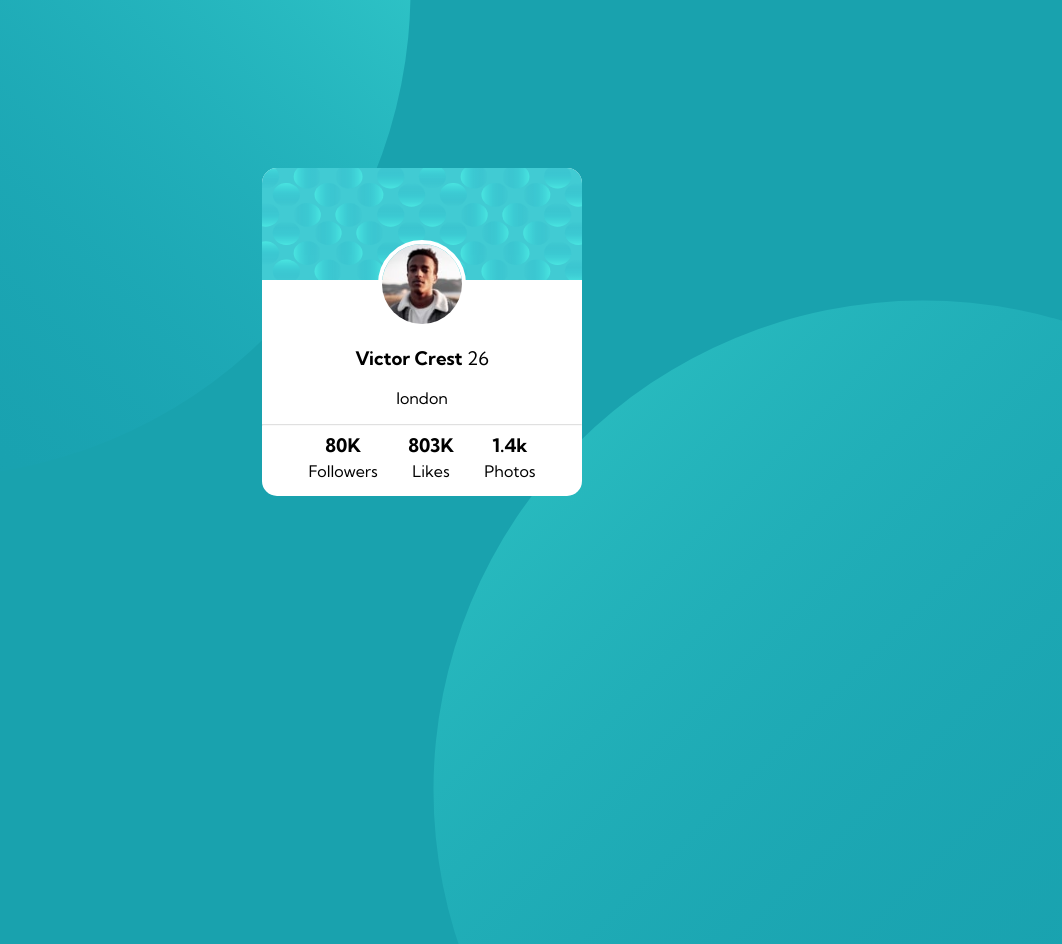
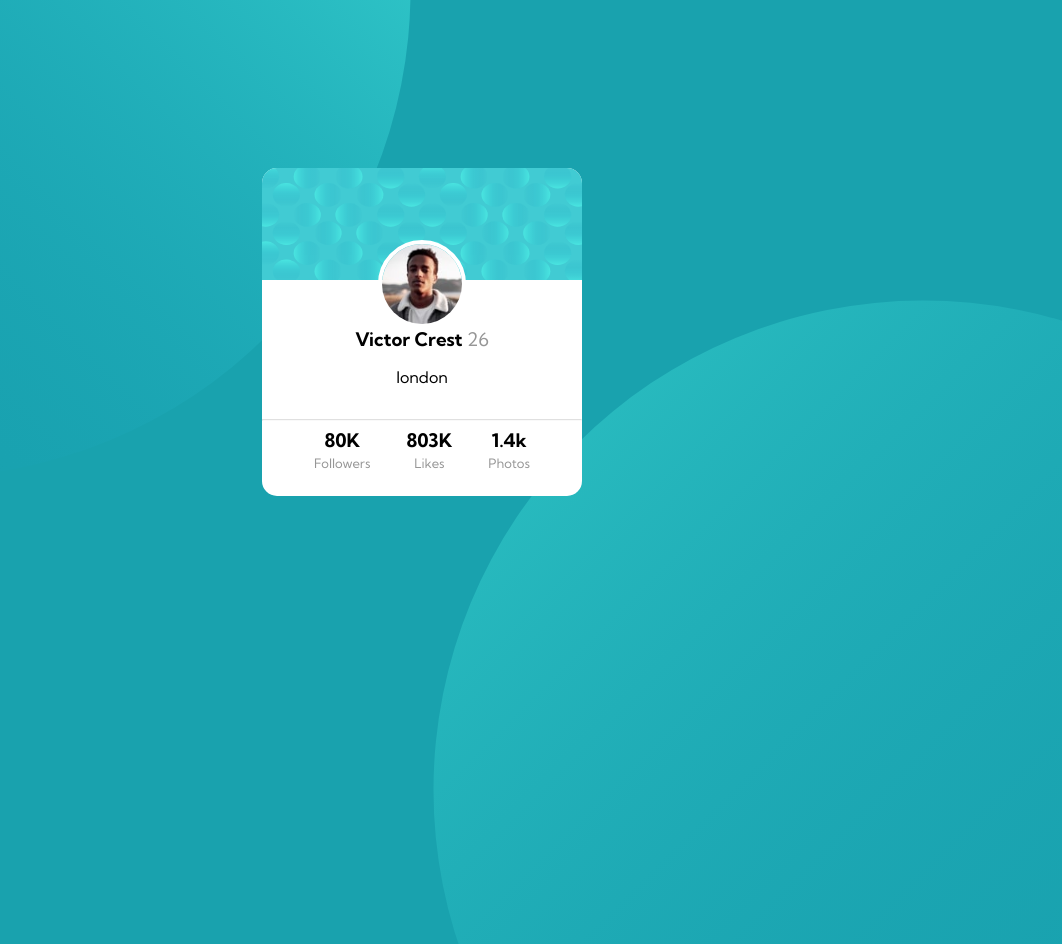
Before and after one commit to PhisherFTW/Profile-card-component-main1, a plain HTML site: page index.html in a window 1280 px wide. Shown: the top 944 px of the page, without its empty margins (218-1280 px from the left). Drawn offline with Linux system fonts and the light colour scheme.

Commit message:
updated styles

```diff
--- a/styles.css
+++ b/styles.css
@@ -49,6 +49,13 @@ hr {
 .profile-info h3 span {
     text-decoration: none;
     font-weight: 100;
+    color: hsl(0, 0%, 59%);
+}
+.profile-info h3 {
+    margin: 0;
+}
+.profile-info p {
+    margin: 1rem 0 2rem 0;
 }
 .stats {
     display: flex;
@@ -61,6 +68,8 @@ hr {
 }
 .stats p {
     margin: 0.2rem;
+    color: hsl(0, 0%, 59%);
+    font-size: small;
 }
 .topcard {
     height: 10rem;
```
